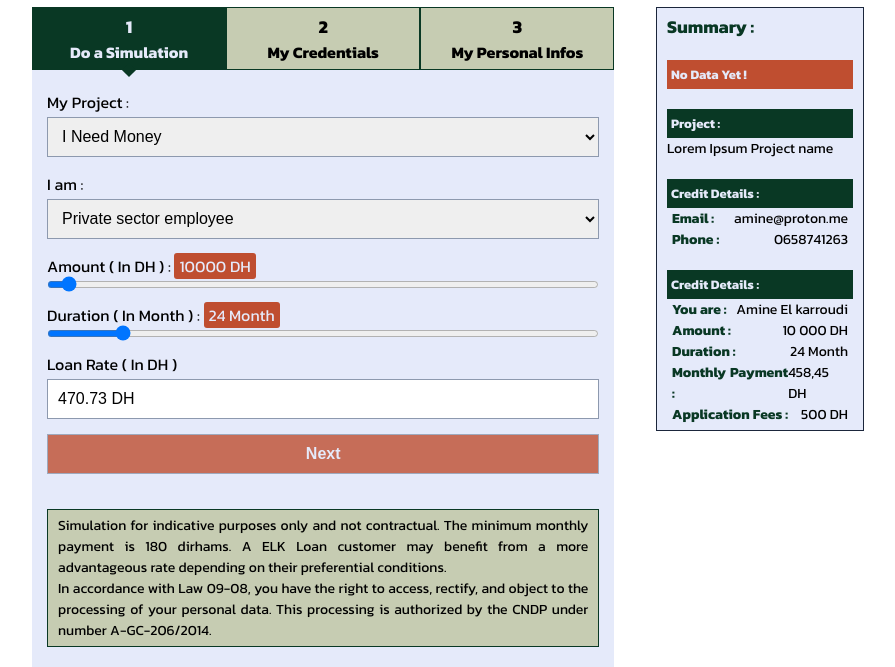
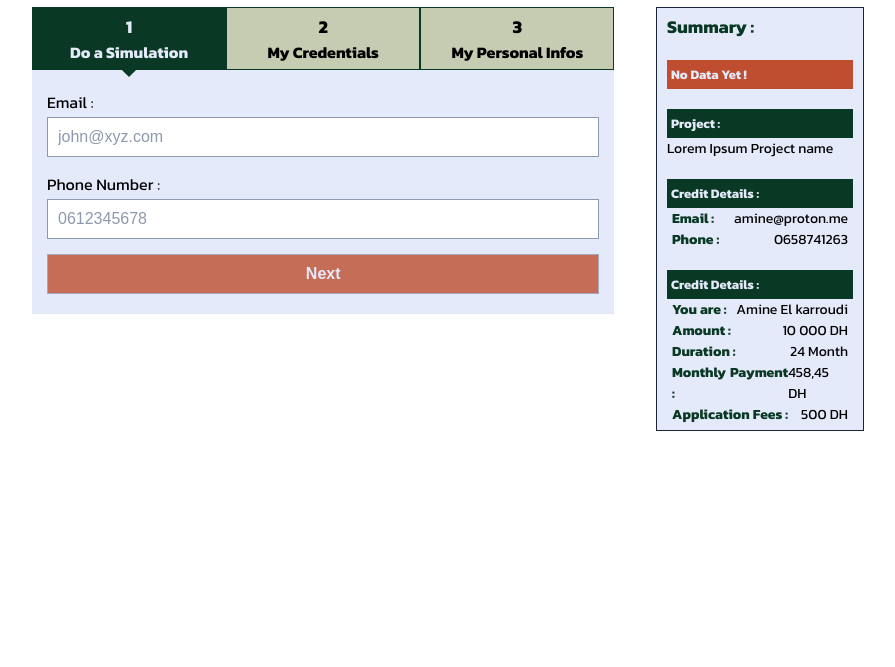
Before and after one commit to Elkarroudi/LoanUi, a website: page index.html in a window 1280 px wide. Shown: the part 155-822 px from the top of the page, without its empty margins (192-1087 px from the left). After the commit the page ends 800 px from the top, so only its background shows below. Drawn offline with Linux system fonts and the light colour scheme.

Commit message:
Finish Contact Information Section

```diff
--- a/index.html
+++ b/index.html
@@ -29,7 +29,7 @@
                 <!-- END STEPS -->
 
                 <!-- LOAN INFORMATION FORM  -->
-                <section class="loan_information"  >
+                <section class="loan_information hidden"  >
 
                     <label>
                         <span>My Project :</span>
@@ -85,6 +85,24 @@
                 </section>
                 <!-- END LOAN INFORMATION FORM  -->
 
+                <!-- CONTACT INFORMATION FORM  -->
+                <section class="contact_information"  >
+
+                    <label>
+                        <span>Email : </span>
+                        <input type="text" name="email" placeholder="john@xyz.com" >
+                    </label>
+
+                    <label>
+                        <span>Phone Number : </span>
+                        <input type="number" name="email" placeholder="0612345678" >
+                    </label>
+
+                    <button>Next</button>
+
+                </section>
+                <!-- END CONTACT INFORMATION FORM  -->
+
             </section>
             <!-- END TABS -->
 
--- a/styles/scss/_global_rules.scss
+++ b/styles/scss/_global_rules.scss
@@ -49,10 +49,9 @@ input, select, textarea, button {
   outline: 0;
   border: 1px solid $gray;
 }
-input::-moz-placeholder, textarea::-moz-placeholder { color: #000000; }
 input::placeholder,
 textarea::placeholder {
-  color: #000000;
+  color: $gray;
 }
 textarea {
   padding: 10px;
--- a/styles/scss/index.scss
+++ b/styles/scss/index.scss
@@ -43,7 +43,7 @@ main { margin-top: 8%; }
 }
 
 // Loan Information Css =========
-.loan_information {
+.loan_information, .contact_information {
   background-color: $light_gray;
   padding: 20px 15px;
   display: flex;
```
Also changed, not shown: styles/index.css, 1 other file.
